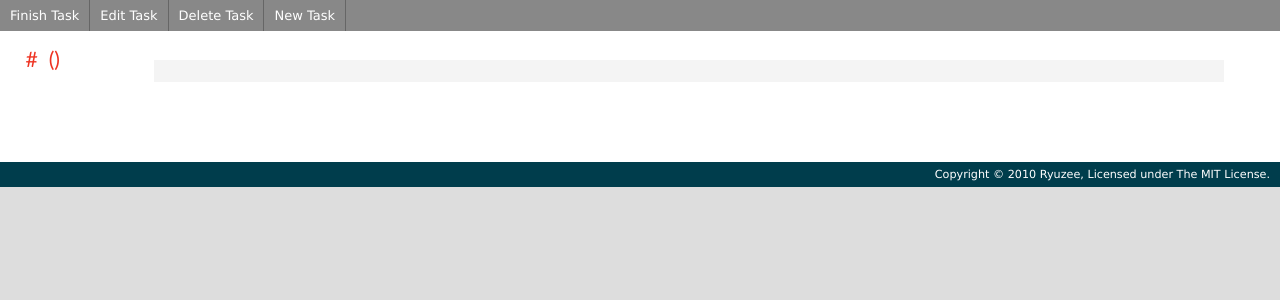
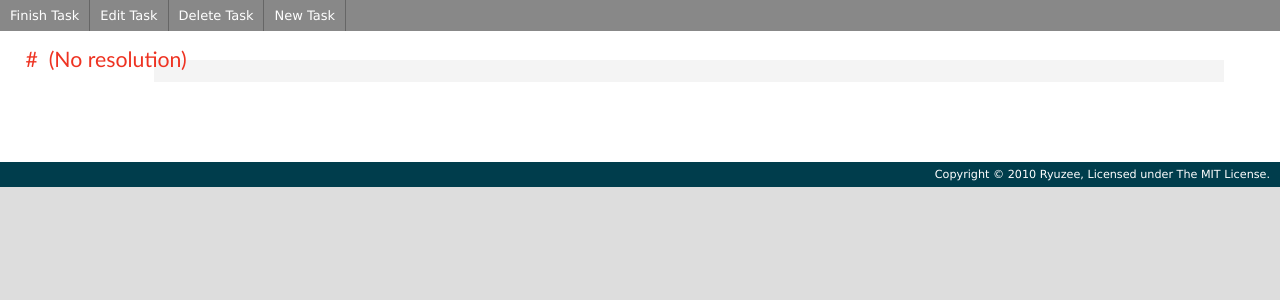
Before and after one commit to algebres/PHPMyScrum, a CakePHP app: template app/views/tasks/view.ctp in a window 1280 px wide. Shown: the part 16-316 px from the top of the page. Run offline with PHP 8.4 and a stand-in for CakePHP, Linux system fonts and the light colour scheme; the template is opened without the code that fills it, so the values that code supplies are empty; some libraries are stand-ins or nearby versions.

Commit message:
view修正

```diff
--- a/app/views/tasks/view.ctp
+++ b/app/views/tasks/view.ctp
@@ -9,7 +9,12 @@
 
 
 <div class="tasks view">
-<h2><?php  __('Task');?>&nbsp;#<?php echo $task['Task']['id']; ?>&nbsp;<?php echo h($task['Task']['name']); ?> (<?php echo $task["Resolution"]["name"]; ?>)</h2>
+<?php
+$resolution_name = @$task["Resolution"]["name"];
+if($resolution_name == "") { $resolution_name = __('No resolution', true); }
+?>
+
+<h2><?php  __('Task');?>&nbsp;#<?php echo $task['Task']['id']; ?>&nbsp;<?php echo h($task['Task']['name']); ?> (<?php echo $resolution_name; ?>)</h2>
 	<dl><?php $i = 0; $class = ' class="altrow"';?>
 		<dt<?php if ($i % 2 == 0) echo $class;?>><?php __('Id'); ?></dt>
 		<dd<?php if ($i++ % 2 == 0) echo $class;?>>
```
Also changed, not shown: app/views/stories/view.ctp (+5 -1 lines).
